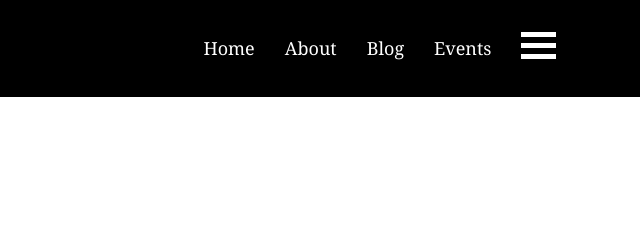
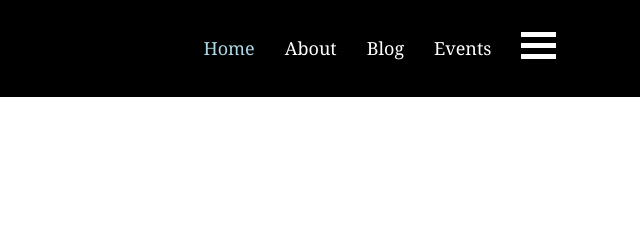
Before and after one commit to mquettan3/saurel_website, a Gatsby site: page / in a window 1280 px wide. In both pictures the pointer is over the link "Home". Shown: the top 240 px of the page, 640-1280 px from the left. Built offline with nearby package versions, Linux system fonts and the light colour scheme; Gatsby itself is replaced by a stand-in of ours.

Commit message:
Adding hover color to navigation items.

```diff
--- a/src/styles/components/header.scss
+++ b/src/styles/components/header.scss
@@ -37,6 +37,10 @@
                 color: white;
                 text-decoration: none;
             }
+
+            a:hover, a:active {
+                color: lightblue;
+            }
         }
     }
 
```
